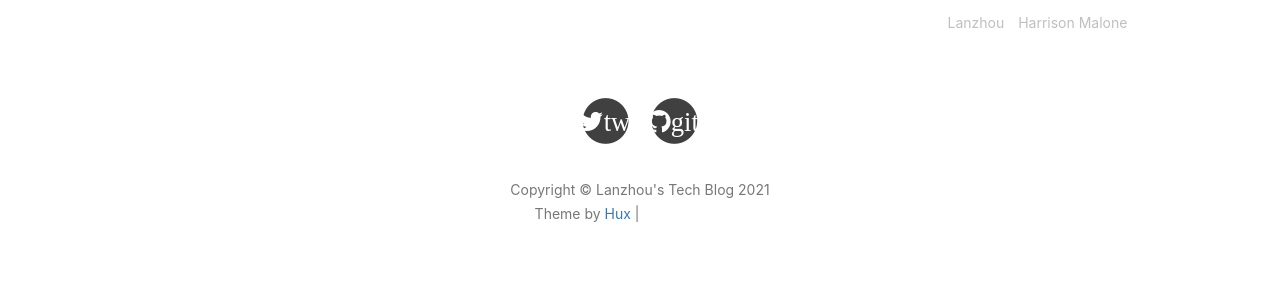
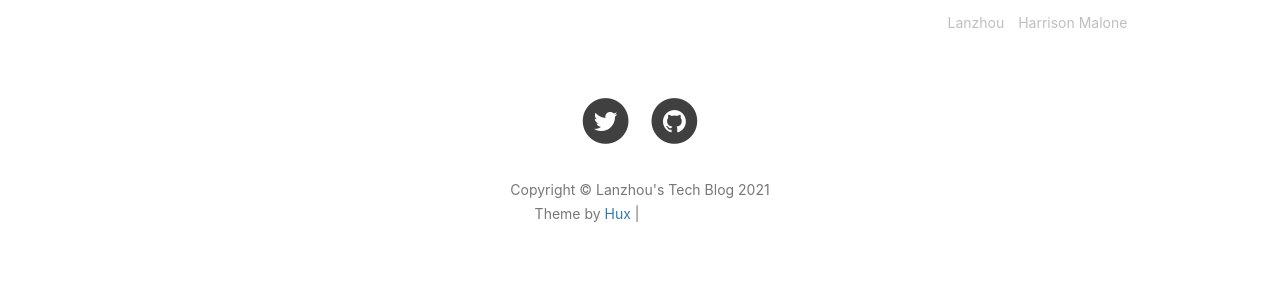
Before and after one commit to Lanzhou-J/Lanzhou-J.github.io, a Jekyll site: the page built from index.html, in a window 1280 px wide. Shown: the part 1059-1359 px from the top of the page. Built offline with Jekyll 4.4.1, drawn with Linux system fonts in a browser that asks for light colours; nearby versions of some CDN libraries; the list of posts is cut into pages by our own code; comment, search, counter and statistics services are not loaded; grey boxes are pictures that could not be loaded.

Commit message:
delete github and twitter name in footer, icon issue fixed

```diff
--- a/_includes/footer.html
+++ b/_includes/footer.html
@@ -19,7 +19,7 @@
                         <a target="_blank" href="https://twitter.com/{{ site.twitter_username }}">
                             <span class="fa-stack fa-lg">
                                 <i class="fa fa-circle fa-stack-2x"></i>
-                                <i class="fa fa-twitter fa-stack-1x fa-inverse">twitter</i>
+                                <i class="fa fa-twitter fa-stack-1x fa-inverse"></i>
                             </span>
                         </a>
                     </li>
@@ -63,7 +63,7 @@
                         <a target="_blank" href="https://github.com/{{ site.github_username }}">
                             <span class="fa-stack fa-lg">
                                 <i class="fa fa-circle fa-stack-2x"></i>
-                                <i class="fa fa-github fa-stack-1x fa-inverse">github</i>
+                                <i class="fa fa-github fa-stack-1x fa-inverse"></i>
                             </span>
                         </a>
                     </li>
```
